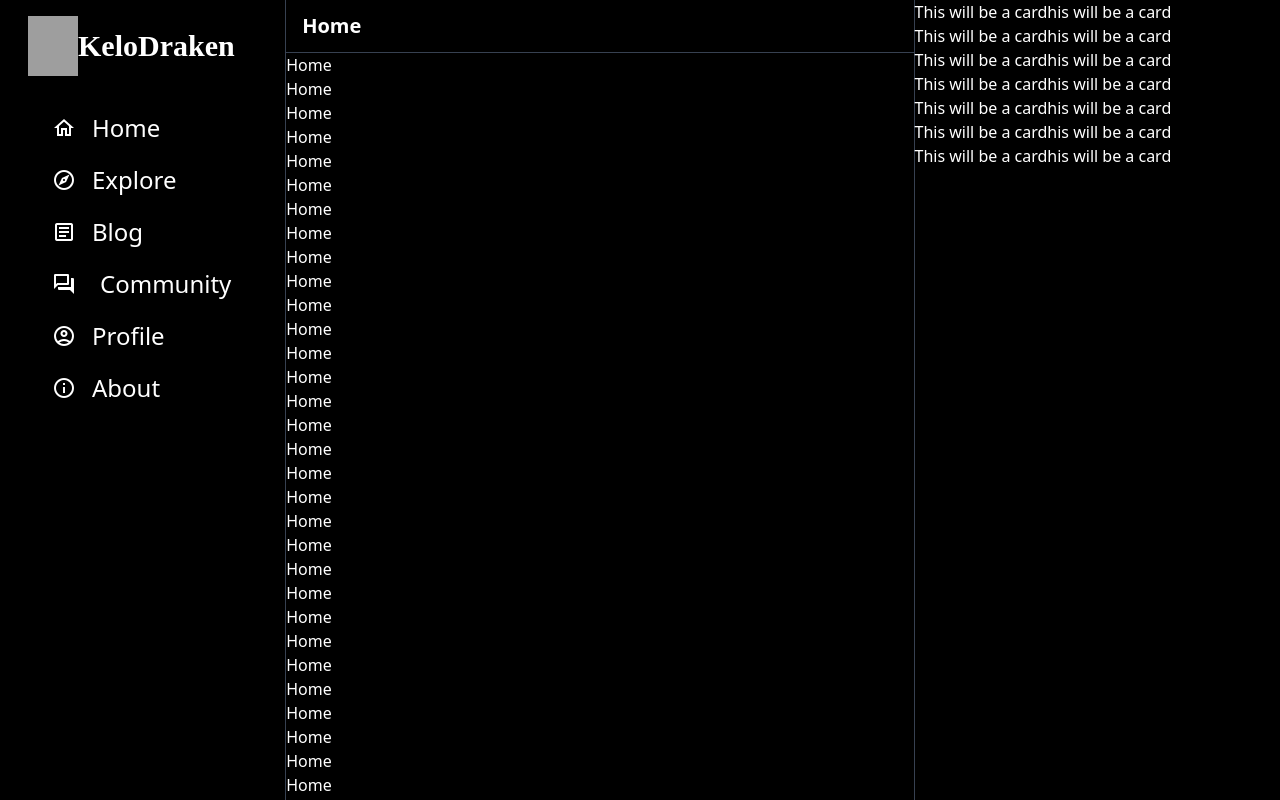
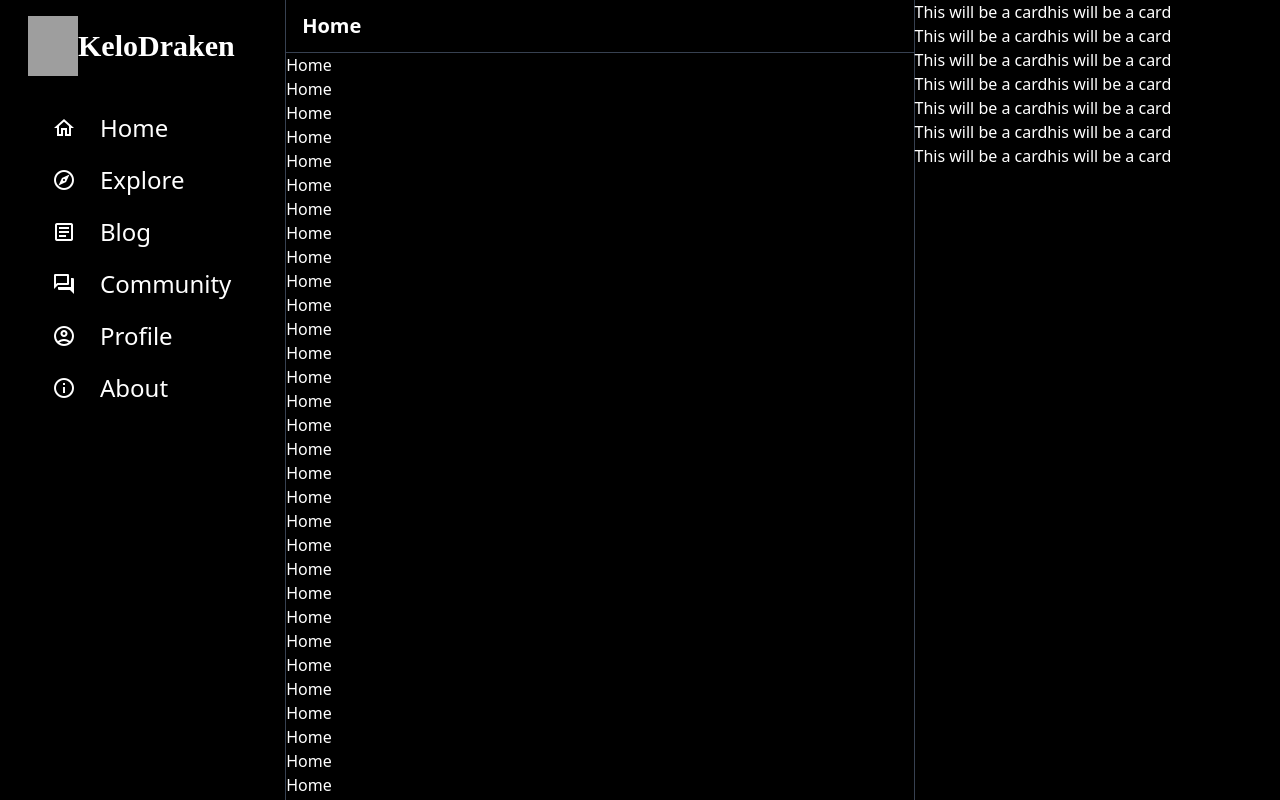
Before and after one commit to KeloDraken/TheDragonProject, a React (Create React App) app in the folder vetkoek/: page / in a window 1280 px wide. Shown: the top 800 px of the page. Built offline with nearby package versions, Linux system fonts and the light colour scheme; grey boxes are pictures that could not be loaded; a web font is replaced by a local one.

Commit message:
Move nav links to own component

```diff
--- /dev/null
+++ b/vetkoek/src/components/Navbar.tsx
@@ -0,0 +1,34 @@
+import { Fragment } from "react"
+
+const Navbar = () => {
+    return (
+        <Fragment>
+            <a href="#" className="flex rounded-3xl mt-7 px-3 py-3 navlink">
+                <i className="material-icons-outlined pl-3">home</i>
+                <span className="text-2xl ml-6 -mt-1">Home</span>
+            </a>
+            <a href="#" className="flex rounded-3xl px-3 py-3 navlink">
+                <i className="material-icons-outlined pl-3">explore</i>
+                <span className="text-2xl ml-6 -mt-1">Explore</span>
+            </a>
+            <a href="#" className="flex rounded-3xl px-3 py-3 navlink">
+                <i className="material-icons-outlined pl-3">article</i>
+                <span className="text-2xl ml-6 -mt-1">Blog</span>
+            </a>
+            <a href="#" className="flex rounded-3xl px-3 py-3 navlink">
+                <i className="material-icons-outlined pl-3">forums</i>
+                <span className="text-2xl -mt-1">Community</span>
+            </a>
+            <a href="#" className="flex rounded-3xl px-3 py-3 navlink">
+                <i className="material-icons-outlined pl-3">account_circle</i>
+                <span className="text-2xl ml-6 -mt-1">Profile</span>
+            </a>
+            <a href="#" className="flex rounded-3xl px-3 py-3 navlink">
+                <i className="material-icons-outlined pl-3">info</i>
+                <span className="text-2xl ml-6 -mt-1">About</span>
+            </a>
+        </Fragment>
+    )
+}
+
+export default Navbar
--- a/vetkoek/src/views/Home/index.tsx
+++ b/vetkoek/src/views/Home/index.tsx
@@ -1,35 +1,13 @@
 import Card from "../../components/card";
 import Logo from "../../components/Logo";
+import Navbar from "../../components/Navbar";
 
 const HomeView = () => {
     return (
         <div className="flex">
             <aside className="pl-7 pr-10 overflow-y-scroll h-screen sticky top-0 w-2/5 border-r border-gray-700">
                 <Logo />
-                <a href="#" className="flex rounded-3xl mt-7 px-3 py-3 navlink">
-                    <i className="material-icons-outlined pl-3">home</i>
-                    <span className="text-2xl ml-4 -mt-1">Home</span>
-                </a>
-                <a href="#" className="flex rounded-3xl px-3 py-3 navlink">
-                    <i className="material-icons-outlined pl-3">explore</i>
-                    <span className="text-2xl ml-4 -mt-1">Explore</span>
-                </a>
-                <a href="#" className="flex rounded-3xl px-3 py-3 navlink">
-                    <i className="material-icons-outlined pl-3">article</i>
-                    <span className="text-2xl ml-4 -mt-1">Blog</span>
-                </a>
-                <a href="#" className="flex rounded-3xl px-3 py-3 navlink">
-                    <i className="material-icons-outlined pl-3">forums</i>
-                    <span className="text-2xl -mt-1">Community</span>
-                </a>
-                <a href="#" className="flex rounded-3xl px-3 py-3 navlink">
-                    <i className="material-icons-outlined pl-3">account_circle</i>
-                    <span className="text-2xl ml-4 -mt-1">Profile</span>
-                </a>
-                <a href="#" className="flex rounded-3xl px-3 py-3 navlink">
-                    <i className="material-icons-outlined pl-3">info</i>
-                    <span className="text-2xl ml-4 -mt-1">About</span>
-                </a>
+                <Navbar />
             </aside>
 
             <main className="w-full">
```
